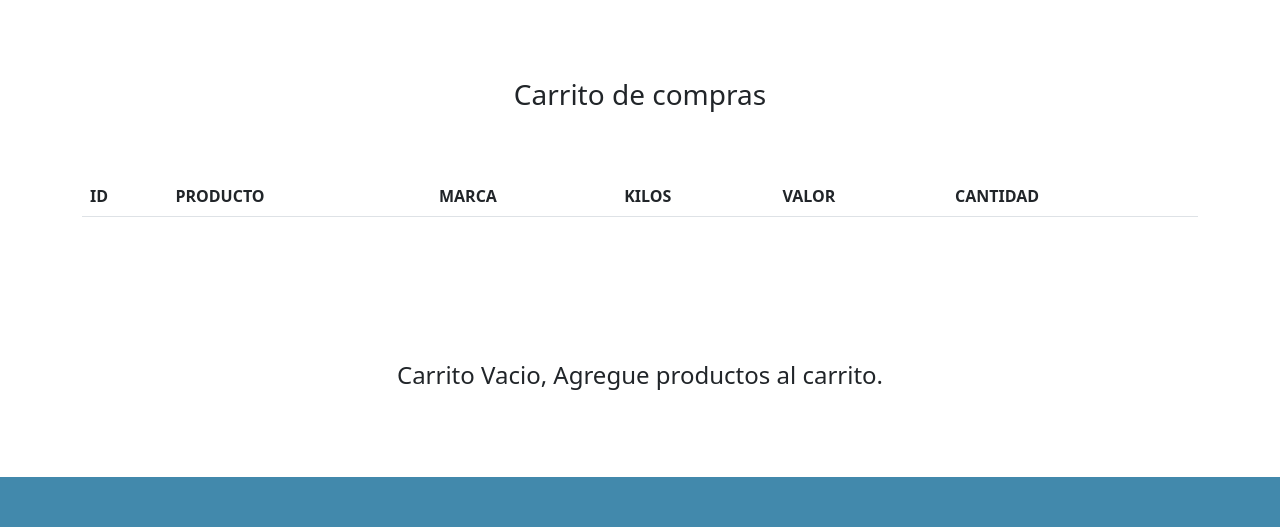
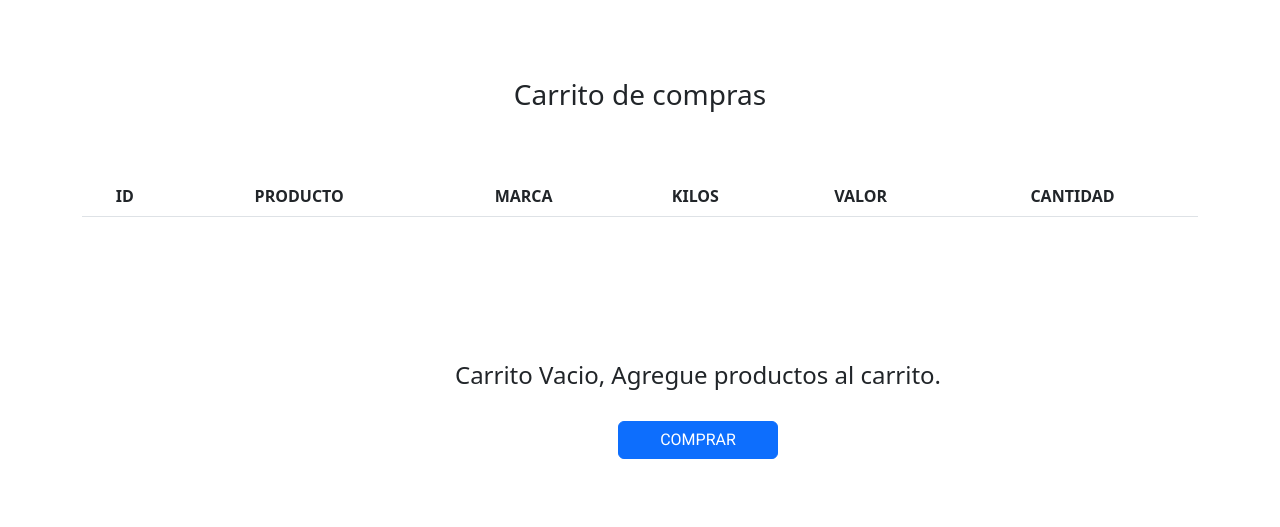
Before and after one commit to Anthony-cL/Proyecto_Web_HTML_CSS-JAVASCRIPT, a website: page paginas/Tienda.html in a window 1280 px wide. Shown: the part 3332-3859 px from the top of the page. Drawn offline with nearby package versions, Linux system fonts and the light colour scheme; some packages are replaced by stand-ins of ours; a script that the page names is missing.

Commit message:
Agregado boton comprar

```diff
--- a/js/app.js
+++ b/js/app.js
@@ -179,3 +179,11 @@
       console.log(`El producto con ID ${id} no se encuentra en el carrito.`);
     }
 }
+
+// Boton Comprar
+
+const contenedorMensajeCarrito = document.getElementById("caja_mensaje_de_carrito")
+const botonComprar = document.createElement("button");
+botonComprar.classList.add("boton_Comprar","btn", "btn-primary");
+contenedorMensajeCarrito.appendChild(botonComprar)
+botonComprar.innerText = "COMPRAR"
--- a/paginas/Tienda.html
+++ b/paginas/Tienda.html
@@ -232,7 +232,7 @@
             </tbody>
           </table>
         </div>
-        <div class="container caja_mensaje_carrito d-flex justify-content-center" >
+        <div id="caja_mensaje_de_carrito" class="container caja_mensaje_carrito d-flex justify-content-center flex-column" >
           <h4 id="mensaje_carrito">Carrito Vacio, Agregue productos al carrito.</h4>
         </div>
 
--- a/scss/_tienda.scss
+++ b/scss/_tienda.scss
@@ -42,8 +42,19 @@
 
   .table_container{
     margin-bottom: 8rem;
+    text-align: center;
   }
 
   .caja_mensaje_carrito{
+    margin-left: 10%;
+    margin-right: 10%;
     margin-bottom: 5rem;
+    display: flex;
+    flex-direction: column;
+    align-items: center;
   }
+
+  .boton_Comprar{
+    margin-top: 1.5rem;
+    width: 10rem;
+  }
```
Also changed, not shown: css/style.css, 1 other file.
